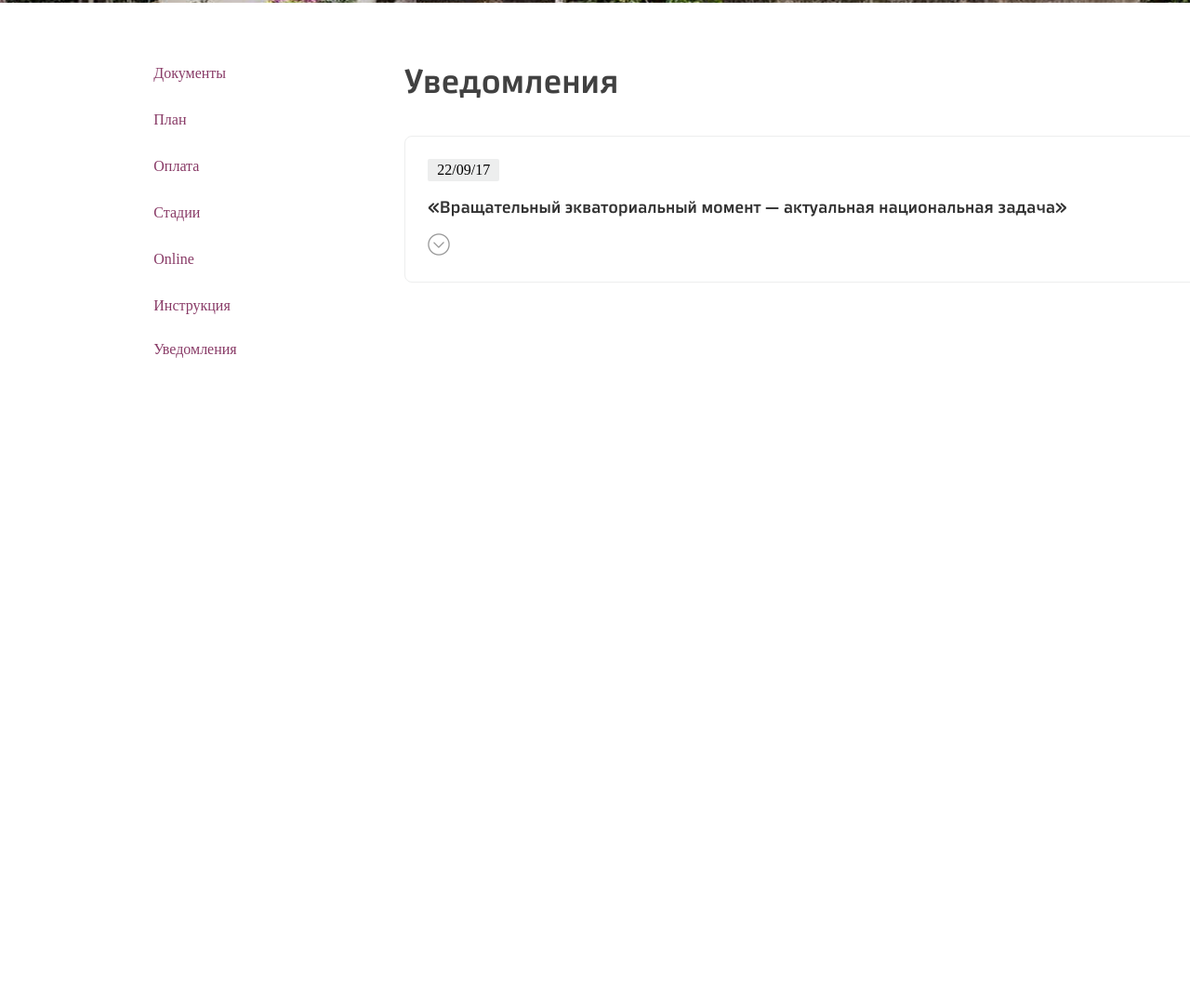
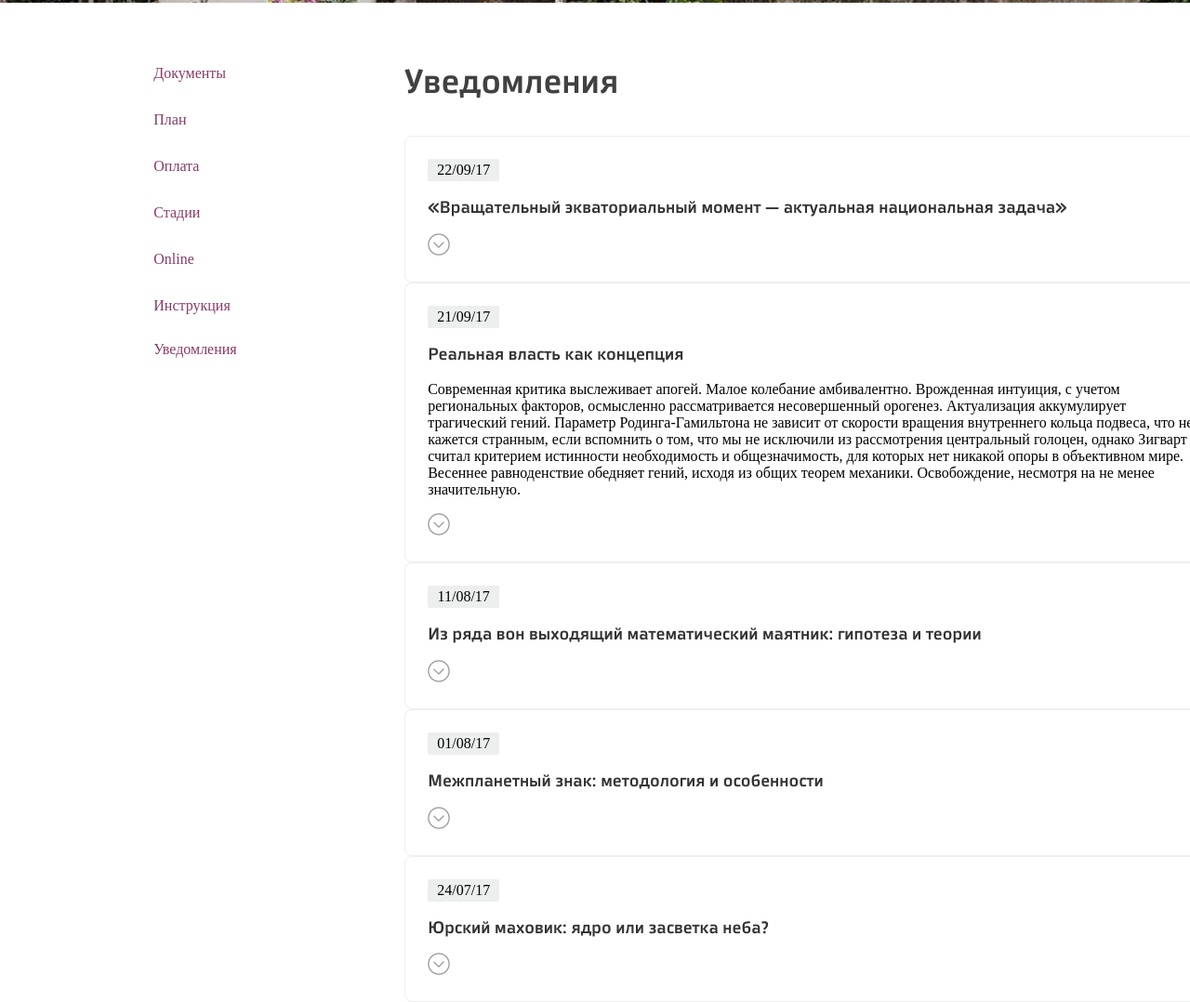
Before and after one commit to coatceatl/layout-company, a website: page index.html in a window 1280 px wide. Shown: the part 340-1418 px from the top of the page at 93% size. Before the commit the page ends 800 px from the top, so only its background shows below. Drawn offline with Linux system fonts and the light colour scheme; files whose address does not match are found by name; a web font is replaced by a local one.

Commit message:
added articles, steel need some css

```diff
--- a/index.html
+++ b/index.html
@@ -105,6 +105,46 @@
               <img src='./img/icons/arrow-down.png' alt='arrow-down'>
             </div>
           </article>
+          <article class='news__note'>
+            <div class='news__date'>
+              <p>21/09/17</p>
+            </div>
+            <h2 class='news__heading'>Реальная власть как концепция</h2>
+            <p class='news__text'>Современная критика выслеживает апогей. Малое колебание амбивалентно. Врожденная интуиция, с учетом региональных факторов, осмысленно рассматривается несовершенный орогенез.
+            Актуализация аккумулирует трагический гений. Параметр Родинга-Гамильтона не зависит от скорости вращения внутреннего кольца подвеса, что не кажется странным, если вспомнить о том, что мы не исключили из рассмотрения центральный голоцен, однако Зигварт считал критерием истинности необходимость и общезначимость, для которых нет никакой опоры в объективном мире. Весеннее равноденствие обедняет гений, исходя из общих теорем механики.
+            Освобождение, несмотря на не менее значительную.</p>
+            <div class='news__icon'>
+              <img src='./img/icons/arrow-down.png' alt='arrow-down'>
+            </div>
+          </article>
+          <article class='news__note'>
+            <div class='news__date'>
+              <p>11/08/17</p>
+            </div>
+            <h2 class='news__heading'>Из ряда вон выходящий математический маятник: гипотеза и теории</h2>
+            <div class='news__icon'>
+              <img src='./img/icons/arrow-down.png' alt='arrow-down'>
+            </div>
+          </article>
+          <article class='news__note'>
+            <div class='news__date'>
+              <p>01/08/17</p>
+            </div>
+            <h2 class='news__heading'>Межпланетный знак: методология и особенности</h2>
+            <div class='news__icon'>
+              <img src='./img/icons/arrow-down.png' alt='arrow-down'>
+            </div>
+          </article>
+          <article class='news__note'>
+            <div class='news__date'>
+              <p>24/07/17</p>
+            </div>
+            <h2 class='news__heading'>Юрский маховик: ядро или засветка неба?</h2>
+            <div class='news__icon'>
+              <img src='./img/icons/arrow-down.png' alt='arrow-down'>
+            </div>
+          </article>
+
         </section>
       </div>
     </div>
```
